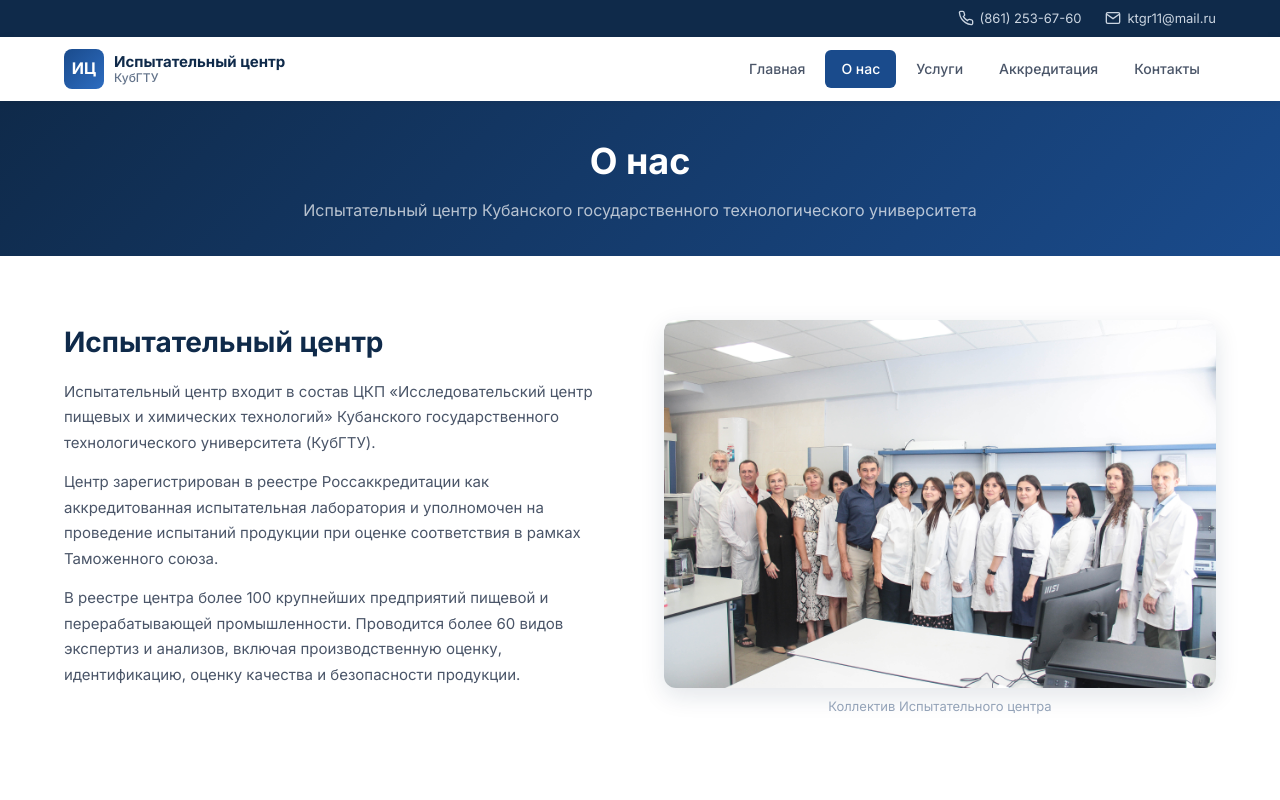
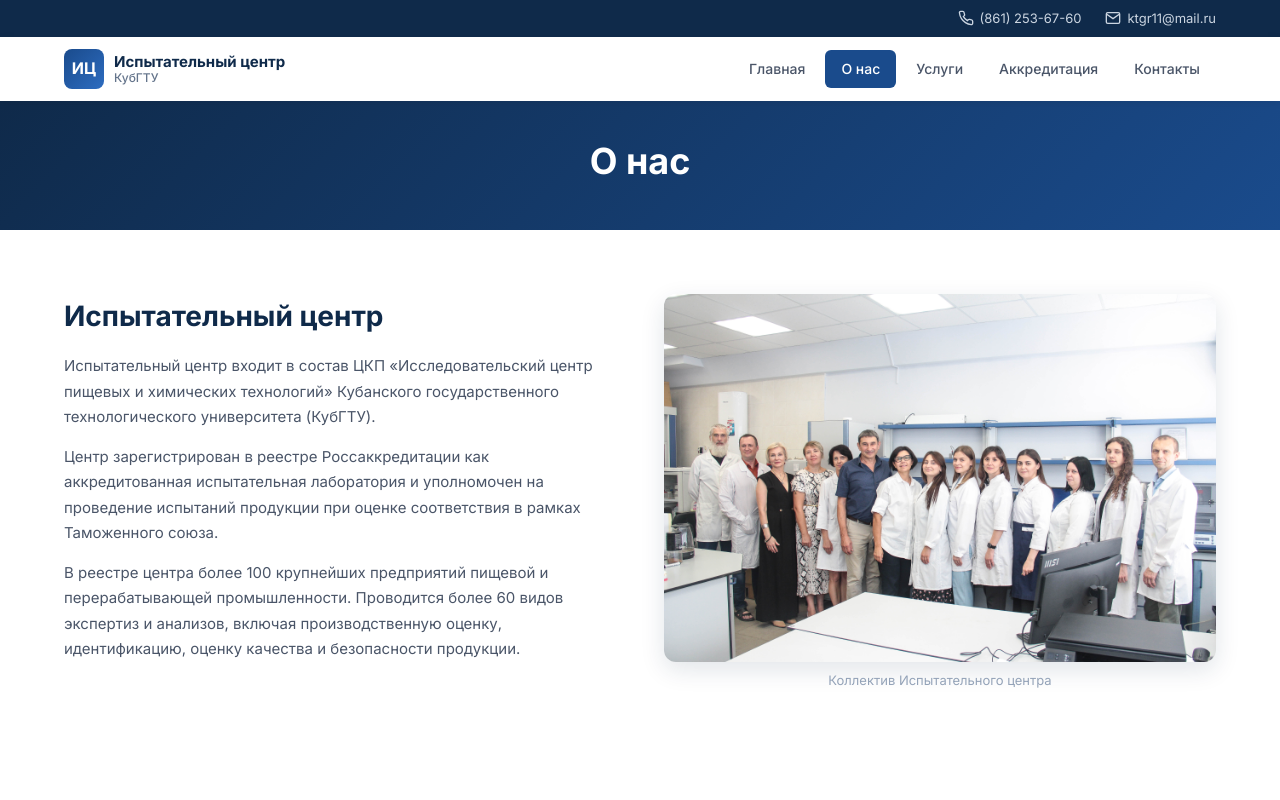
Before and after one commit to prismorion/laboratory, a React (Vite) app: page /about in a window 1280 px wide. Shown: the top 800 px of the page. Built offline with nearby package versions, Linux system fonts and the light colour scheme.

Commit message:
Remove page header subtitles

```diff
--- a/pages/About/About.jsx
+++ b/pages/About/About.jsx
@@ -76,9 +76,6 @@
                 <section className={styles.pageHeader}>
                     <div className={styles.container}>
                         <h1 className={styles.pageTitle}>О нас</h1>
-                        <p className={styles.pageSubtitle}>
-                            Испытательный центр Кубанского государственного технологического университета
-                        </p>
                     </div>
                 </section>
 
--- a/pages/Accreditation/Accreditation.jsx
+++ b/pages/Accreditation/Accreditation.jsx
@@ -48,9 +48,6 @@
                 <section className={styles.pageHeader}>
                     <div className={styles.container}>
                         <h1 className={styles.pageTitle}>Аккредитация</h1>
-                        <p className={styles.pageSubtitle}>
-                            Сведения об аккредитации испытательного центра
-                        </p>
                     </div>
                 </section>
 
--- a/pages/Contacts/Contacts.jsx
+++ b/pages/Contacts/Contacts.jsx
@@ -53,9 +53,6 @@
                 <section className={styles.pageHeader}>
                     <div className={styles.container}>
                         <h1 className={styles.pageTitle}>Контакты</h1>
-                        <p className={styles.pageSubtitle}>
-                            Свяжитесь с нами для получения консультации или оформления заказа
-                        </p>
                     </div>
                 </section>
 
--- a/pages/Services/Services.jsx
+++ b/pages/Services/Services.jsx
@@ -41,9 +41,6 @@
                 <section className={styles.pageHeader}>
                     <div className={styles.container}>
                         <h1 className={styles.pageTitle}>Услуги</h1>
-                        <p className={styles.pageSubtitle}>
-                            Широкий спектр лабораторных испытаний и экспертиз
-                        </p>
                     </div>
                 </section>
 
```
Also changed, not shown: 4 other files (tests, documents, lock files or other folders).
